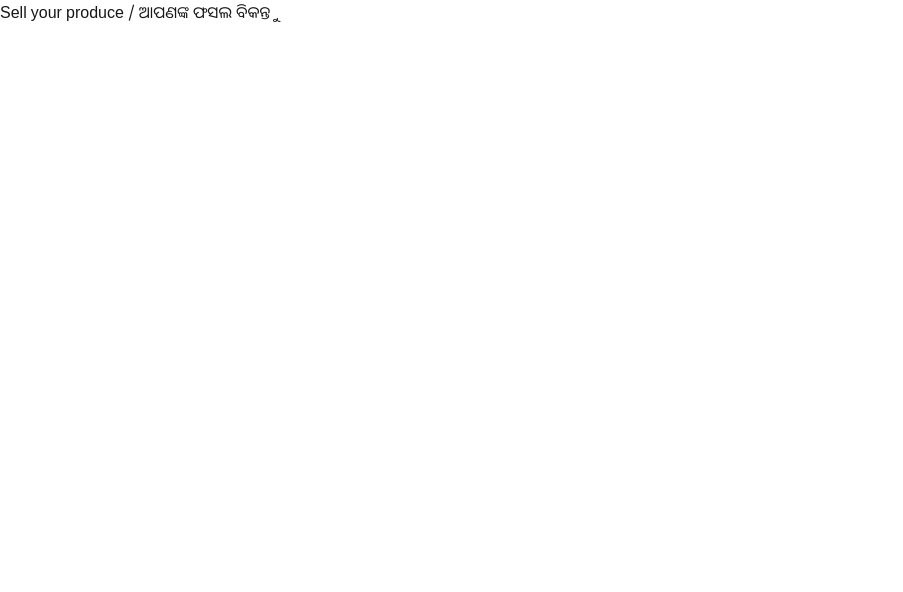
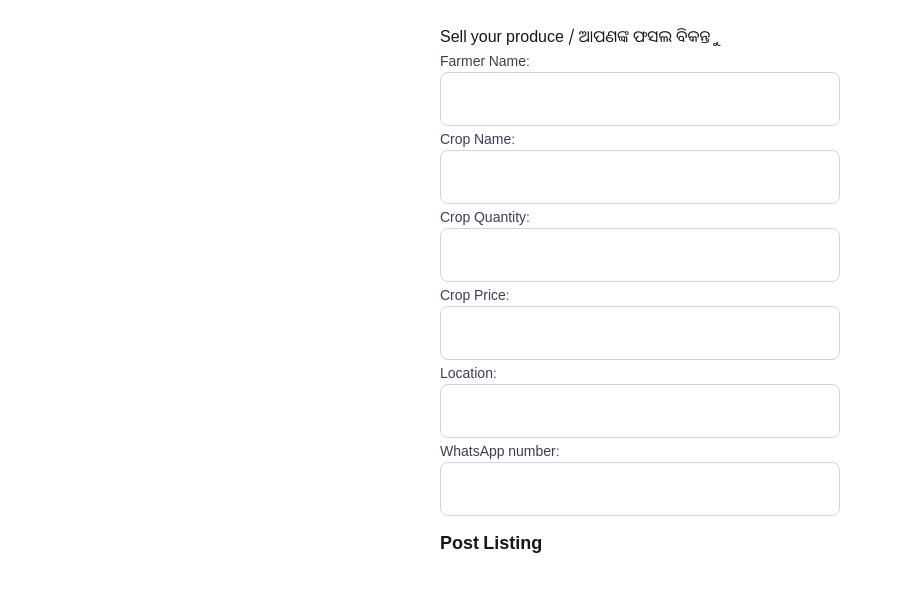
Before and after one commit to Anshuman56/krushi-connect, a Next.js app: page /sell in a window 1280 px wide. Shown: the top 592 px of the page, without its empty margins (0-903 px from the left). Built offline with nearby package versions, Linux system fonts and the light colour scheme.

Commit message:
finish the form field

```diff
--- a/app/sell/ListingForm.tsx
+++ b/app/sell/ListingForm.tsx
@@ -1,15 +1,73 @@
 "use client";
 import { useActionState } from "react";
 import { createList } from "./actions";
+import { type waitlistType } from "@/lib/types";
 
-const initialState = { status: "idle", message: "" };
+const initialState: waitlistType = { status: "idle", message: "" };
 export default function ListingForm() {
   const [state, formAction, pending] = useActionState(createList, initialState);
   return (
-    <form action={formAction}>
-      <label>
-        Farmer Name: <input type="text" name="farmerName" required />
+    <form action={formAction} className="space-y-4">
+      <label className="text-sm font-medium text-gray-700">
+        Farmer Name:{" "}
+        <input
+          className="w-full rounded-lg border border-gray-300 px-4 py-3 text-lg"
+          type="text"
+          name="farmerName"
+          required
+        />
       </label>
+      <label className="text-sm font-medium text-gray-700">
+        Crop Name:{" "}
+        <input
+          className="w-full rounded-lg border border-gray-300 px-4 py-3 text-lg"
+          type="text"
+          name="cropName"
+          required
+        />
+      </label>
+      <label className="text-sm font-medium text-gray-700">
+        Crop Quantity:{" "}
+        <input
+          className="w-full rounded-lg border border-gray-300 px-4 py-3 text-lg"
+          type="number"
+          name="cropQuantity"
+          required
+        />
+      </label>
+      <label className="text-sm font-medium text-gray-700">
+        Crop Price:{" "}
+        <input
+          className="w-full rounded-lg border border-gray-300 px-4 py-3 text-lg"
+          type="number"
+          name="cropPrice"
+          required
+        />
+      </label>
+      <label className="text-sm font-medium text-gray-700">
+        Location:{" "}
+        <input
+          className="w-full rounded-lg border border-gray-300 px-4 py-3 text-lg"
+          type="text"
+          name="location"
+          required
+        />
+      </label>
+      <label className="text-sm font-medium text-gray-700">
+        WhatsApp number:{" "}
+        <input
+          className="w-full rounded-lg border border-gray-300 px-4 py-3 text-lg"
+          type="number"
+          name="mobNumber"
+          required
+        />
+      </label>
+      <button
+        type="submit"
+        className="py-3 text-lg font-semibold rounded-lg cursor-pointer"
+      >
+        Post Listing
+      </button>
     </form>
   );
 }
--- a/app/sell/actions.ts
+++ b/app/sell/actions.ts
@@ -1,5 +1,6 @@
 "use server";
 import { type waitlistType } from "@/lib/types";
+
 export async function createList(
   prevState: waitlistType,
   formData: FormData,
--- a/app/sell/page.tsx
+++ b/app/sell/page.tsx
@@ -1,3 +1,10 @@
+import ListingForm from "./ListingForm";
+
 export default function Sell() {
-  return <h1>Sell your produce / ଆପଣଙ୍କ ଫସଲ ବିକନ୍ତୁ</h1>;
+  return (
+    <div className="max-w-md mx-auto p-6">
+      <h1>Sell your produce / ଆପଣଙ୍କ ଫସଲ ବିକନ୍ତୁ</h1>
+      <ListingForm />
+    </div>
+  );
 }
```
